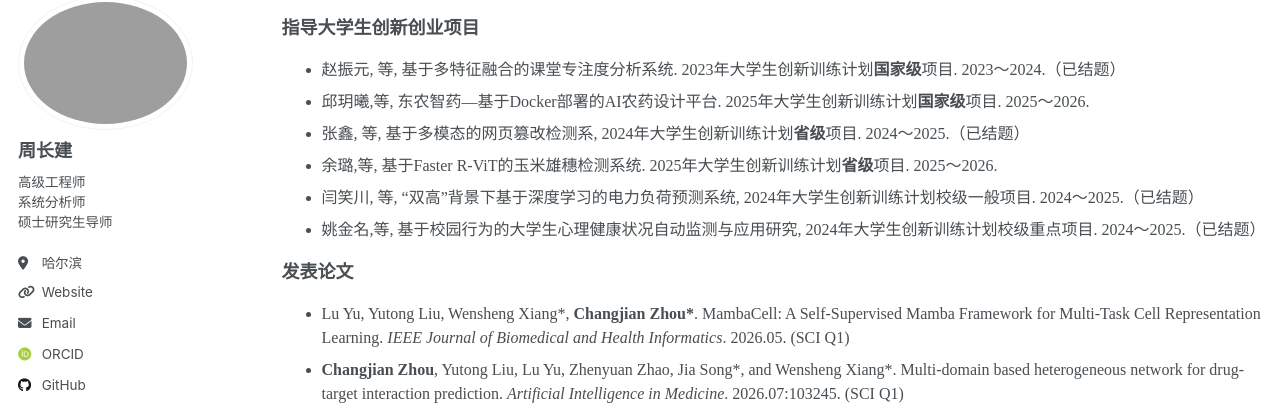
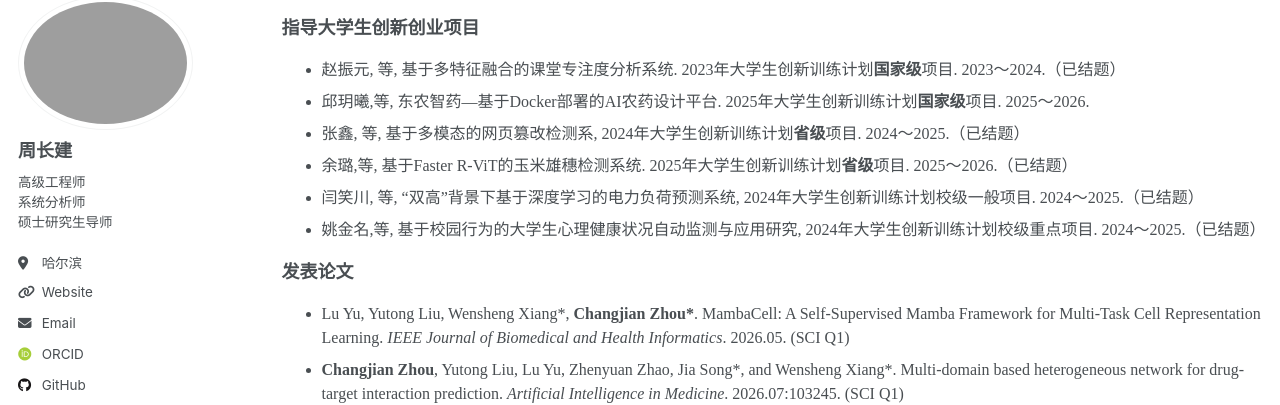
Before and after one commit to HPC-NEAU/zhoucj, a Jekyll site: the page built from _pages/publications.md, in a window 1280 px wide and 900 px high, scrolled down 732 px. Shown: the part 103-508 px from the top of the window. Built offline with Jekyll 4.4.1, drawn with Linux system fonts in a browser that asks for light colours; some web fonts are replaced.

Commit message:
Add files via upload

```diff
--- a/_pages/publications.md
+++ b/_pages/publications.md
@@ -38,7 +38,7 @@ redirect_from:
 	<li> 赵振元, 等, 基于多特征融合的课堂专注度分析系统. 2023年大学生创新训练计划<b>国家级</b>项目. 2023～2024.（已结题）</li>
 	<li> 邱玥曦,等, 东农智药—基于Docker部署的AI农药设计平台. 2025年大学生创新训练计划<b>国家级</b>项目. 2025～2026.</li>
 	<li> 张鑫, 等, 基于多模态的网页篡改检测系, 2024年大学生创新训练计划<b>省级</b>项目. 2024～2025.（已结题）</li>
-	<li> 余璐,等, 基于Faster R-ViT的玉米雄穗检测系统. 2025年大学生创新训练计划<b>省级</b>项目. 2025～2026.</li>
+	<li> 余璐,等, 基于Faster R-ViT的玉米雄穗检测系统. 2025年大学生创新训练计划<b>省级</b>项目. 2025～2026.（已结题）</li>
 	<li> 闫笑川, 等, “双高”背景下基于深度学习的电力负荷预测系统, 2024年大学生创新训练计划校级一般项目. 2024～2025.（已结题）</li>
 	<li> 姚金名,等, 基于校园行为的大学生心理健康状况自动监测与应用研究, 2024年大学生创新训练计划校级重点项目. 2024～2025.（已结题）</li>
 </ul>
```
